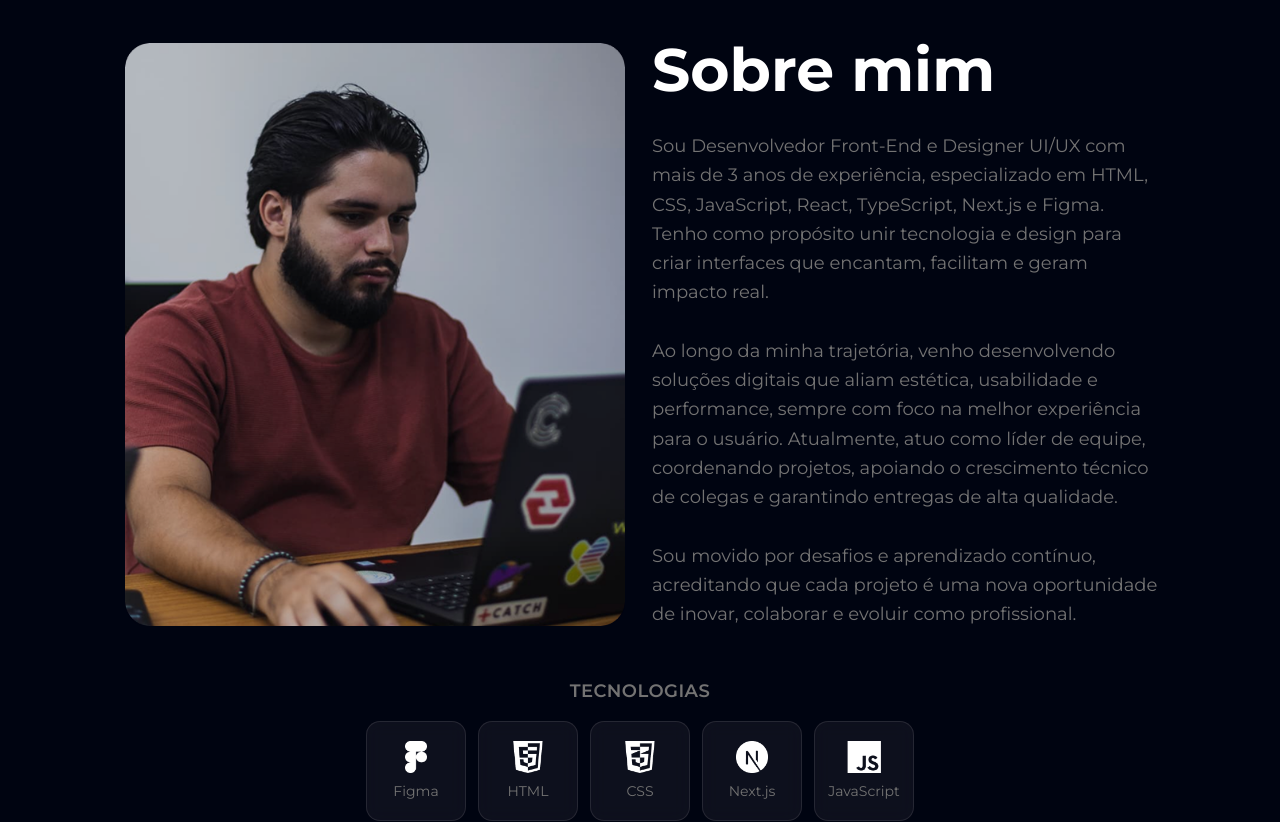
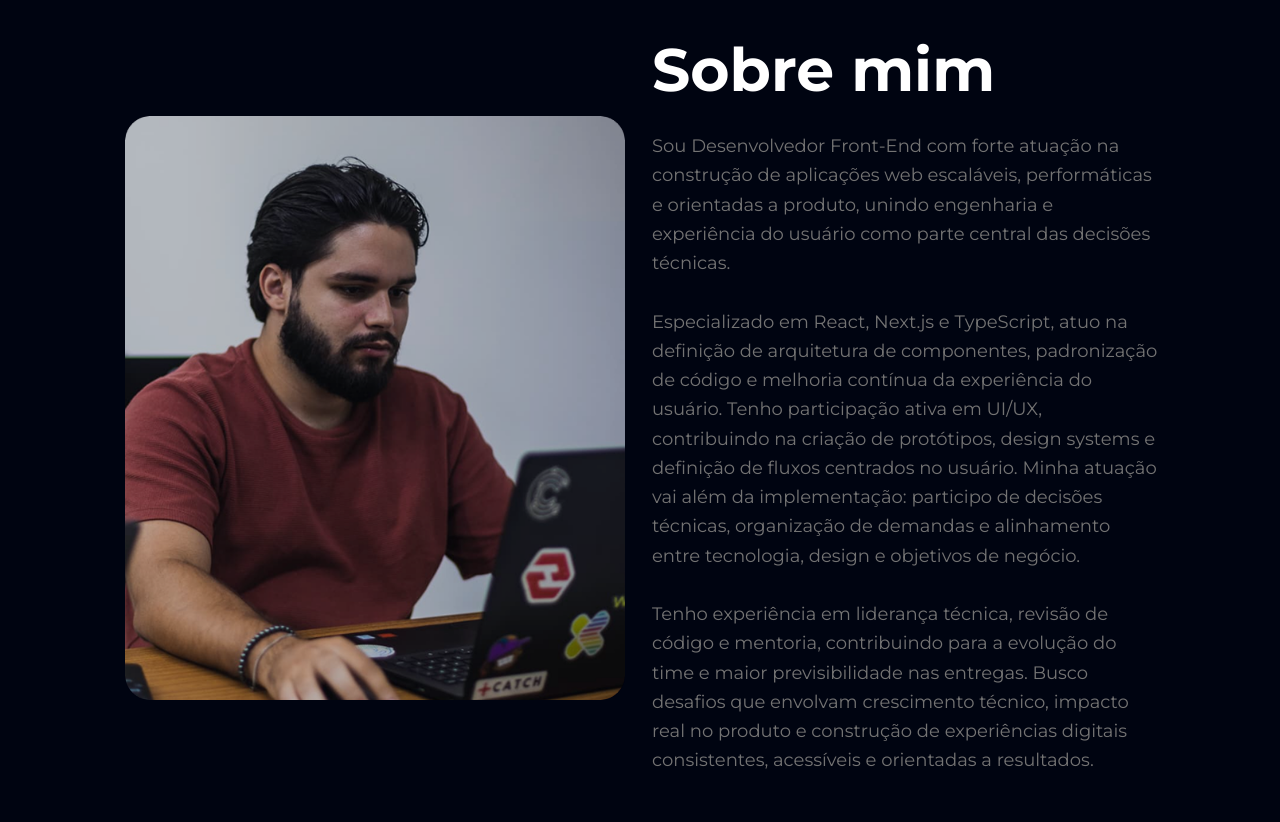
Before and after one commit to mearthur/Portifolio-Next, a Next.js app: page / in a window 1280 px wide. Shown: the part 840-1662 px from the top of the page. Built offline with nearby package versions, Linux system fonts and the light colour scheme.

Commit message:
feat: melhorando textos

```diff
--- a/src/app/_components/about.tsx
+++ b/src/app/_components/about.tsx
@@ -47,16 +47,20 @@ export default function About() {
           <h2 className="text-4xl font-bold sm:text-5xl lg:text-6xl">Sobre mim</h2>
 
           <p className="text-muted-foreground max-w-3xl text-base leading-relaxed sm:text-lg md:mx-auto lg:mx-0">
-            Sou Desenvolvedor Front-End e Designer UI/UX com mais de 3 anos de experiência, especializado em HTML, CSS,
-            JavaScript, React, TypeScript, Next.js e Figma. Tenho como propósito unir tecnologia e design para criar
-            interfaces que encantam, facilitam e geram impacto real. <br /> <br />
-            Ao longo da minha trajetória, venho desenvolvendo soluções digitais que aliam estética, usabilidade e
-            performance, sempre com foco na melhor experiência para o usuário. Atualmente, atuo como líder de equipe,
-            coordenando projetos, apoiando o crescimento técnico de colegas e garantindo entregas de alta qualidade.
+            Sou Desenvolvedor Front-End com forte atuação na construção de aplicações web escaláveis, performáticas e
+            orientadas a produto, unindo engenharia e experiência do usuário como parte central das decisões técnicas.
             <br />
             <br />
-            Sou movido por desafios e aprendizado contínuo, acreditando que cada projeto é uma nova oportunidade de
-            inovar, colaborar e evoluir como profissional.
+            Especializado em React, Next.js e TypeScript, atuo na definição de arquitetura de componentes, padronização
+            de código e melhoria contínua da experiência do usuário. Tenho participação ativa em UI/UX, contribuindo na
+            criação de protótipos, design systems e definição de fluxos centrados no usuário. Minha atuação vai além da
+            implementação: participo de decisões técnicas, organização de demandas e alinhamento entre tecnologia,
+            design e objetivos de negócio.
+            <br />
+            <br />
+            Tenho experiência em liderança técnica, revisão de código e mentoria, contribuindo para a evolução do time e
+            maior previsibilidade nas entregas. Busco desafios que envolvam crescimento técnico, impacto real no produto
+            e construção de experiências digitais consistentes, acessíveis e orientadas a resultados.
           </p>
         </div>
       </div>
```
